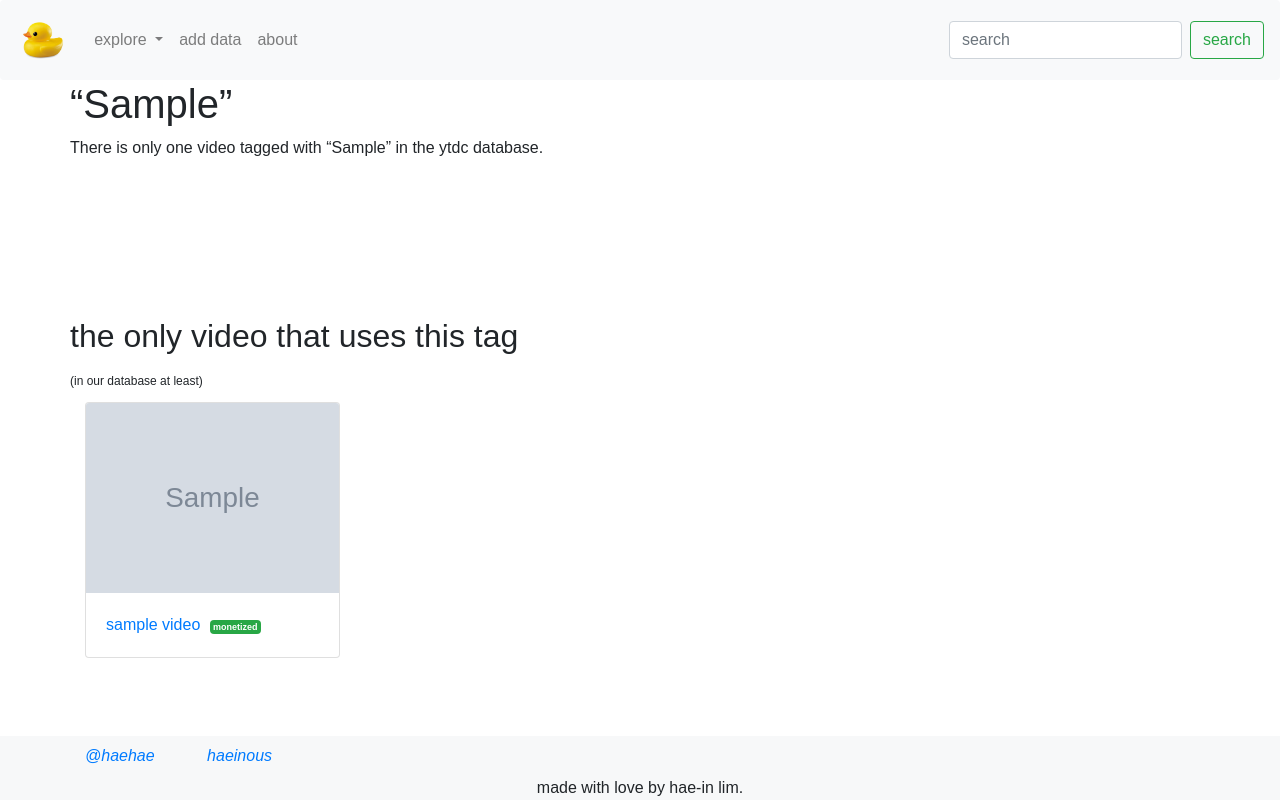
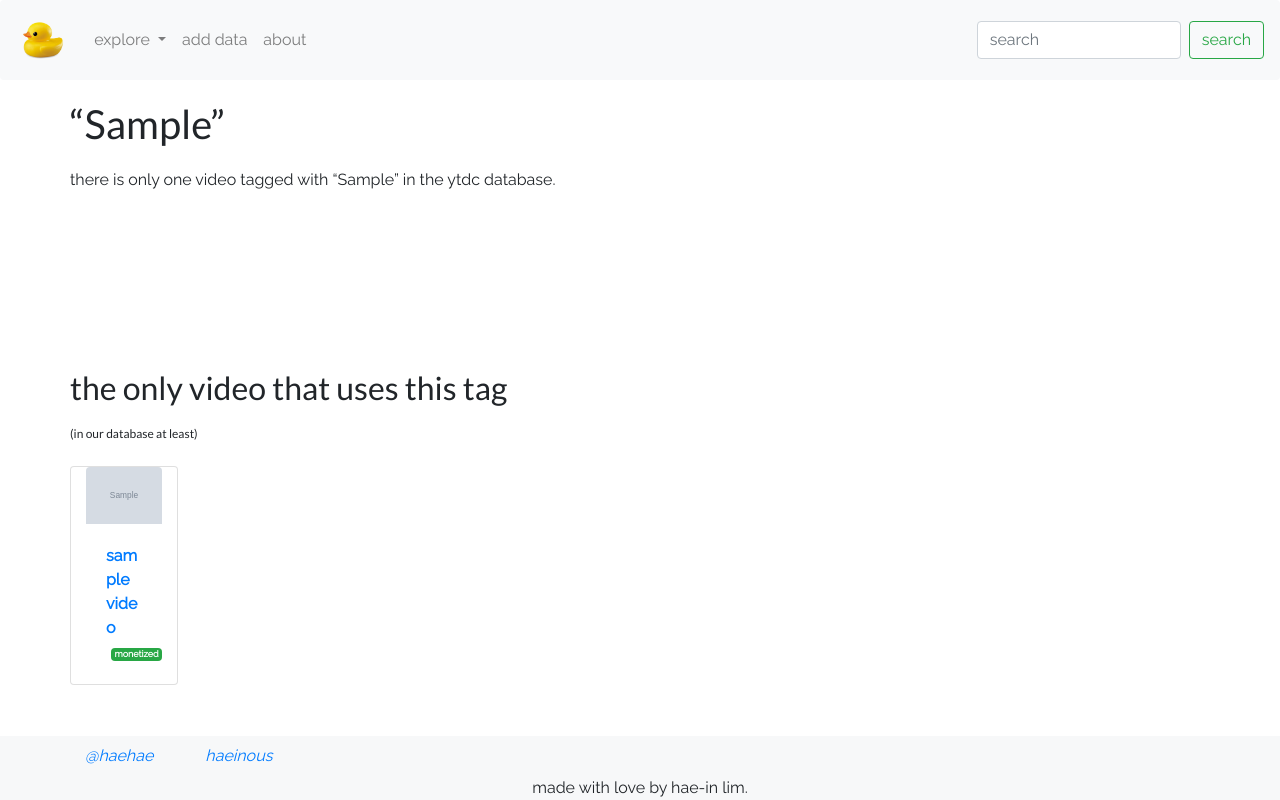
Before and after one commit to haeinous/youtube-data, a Flask app: page /explore/tags/1 in a window 1280 px wide. Run offline with Flask 2, Linux system fonts and the light colour scheme; tables that the repository leaves empty hold one stand-in row (values such as "Sample post"); grey boxes marked "Sample" are stand-in pictures; a map, chart or similar area stays blank; some libraries are stand-ins or nearby versions.

Commit message:
Added Lato and Raleway from Google Fonts and made cards equal height.

```diff
--- a/server.py
+++ b/server.py
@@ -6,7 +6,7 @@
 
 """
 
-import datetime, random, collections, re, nltk
+import datetime, random, collections, re, nltk, pickle
 from nltk.stem.snowball import EnglishStemmer
 from jinja2 import StrictUndefined
 from flask import Flask, render_template, request, flash, redirect, session, jsonify, Markup
@@ -536,6 +536,20 @@ def generate_inverted_index():
     return inverted_index
 
     # To-do: pickle the index.
+
+def pickle_index(filename):
+    """Dump the inverted index into a pickle so it doesn't need
+    to be regenerated every time."""
+
+    with open(filename, 'wb') as f:
+        pickle.dump(inverted_index, f)
+
+
+def pickle_load(filename):
+    """Load the pickled inverted index to add an entry."""
+    with open(filename, 'rb') as f:
+        inverted_index = pickle.load(f)
+
 
 ##### Helper functions
 
--- a/templates/base.html
+++ b/templates/base.html
@@ -14,6 +14,8 @@
   <!-- <link rel="stylesheet" href="https://use.fontawesome.com/releases/v5.0.13/css/all.css" integrity="sha384-DNOHZ68U8hZfKXOrtjWvjxusGo9WQnrNx2sqG0tfsghAvtVlRW3tvkXWZh58N9jp" crossorigin="anonymous"> -->
   <!-- Bootstrap CSS -->
   <link rel="stylesheet" href="https://maxcdn.bootstrapcdn.com/bootstrap/4.0.0/css/bootstrap.min.css" integrity="sha384-Gn5384xqQ1aoWXA+058RXPxPg6fy4IWvTNh0E263XmFcJlSAwiGgFAW/dAiS6JXm" crossorigin="anonymous">
+  <!-- Google fonts (Lato regular and bold) -->
+  <link href="https://fonts.googleapis.com/css?family=Lato:400,700|Raleway" rel="stylesheet">
 
   <style>
     html {
@@ -23,8 +25,23 @@
     }
 
     body{
-      font-family: sans-serif;
+      font-family: 'Raleway', sans-serif;
       padding-bottom: 100px;
+    }
+
+    h1, h2, h3, h4, h5, h6 {
+      font-family: 'Lato', sans-serif;
+      font-weight: normal;
+      margin-top: 20px;
+      margin-bottom: 20px;
+    }
+
+    button {
+
+    }
+
+    .card-text {
+      font-weight: bold;
     }
 
     nav {
--- a/templates/categories.html
+++ b/templates/categories.html
@@ -24,7 +24,7 @@
     </div>
 
   </div>
-
+  <br>
   <div class="row justify-content-center">
     <h2>
       all categories
--- a/templates/tag.html
+++ b/templates/tag.html
@@ -12,9 +12,9 @@
   </div>
   <div class="row" id="tag-row2">
     {% if videos_in_db == 1 %}
-      There is only one video tagged with &ldquo;{{ tag.tag }}&rdquo; in the ytdc database.
+      there is only one video tagged with &ldquo;{{ tag.tag }}&rdquo; in the ytdc database.
     {% else %}
-      There are {{ '{:,}'.format(videos_in_db) }} videos tagged with &ldquo;{{ tag.tag }}&rdquo; in the ytdc database.
+      there are {{ '{:,}'.format(videos_in_db) }} videos tagged with &ldquo;{{ tag.tag }}&rdquo; in the ytdc database.
     {% endif %}
   </div>
 
@@ -43,9 +43,9 @@
 
   <div class="row" id="tag-row6">
 
+    <div class="card-group">
       {% for video in random_videos %}
-      <div class="col-sm-6 col-md-4 col-lg-3">
-        <div class="card">
+          <div class="card col-sm-6 col-md-4 col-lg-3">
             <a href="/explore/videos/{{ video.video_id }}">
               <img class="card-img-top" src="{{ video.thumbnail_url }}" alt="">
             </a>
@@ -71,8 +71,8 @@
             </div>
             <!-- /.card -->
         </div>
+      {% endfor %}
     </div>
-    {% endfor %}
 
   </div>
 
```
Also changed, not shown: templates/channel.html (+2 -10 lines). Lines whose indentation alone changed are shown as unchanged.
